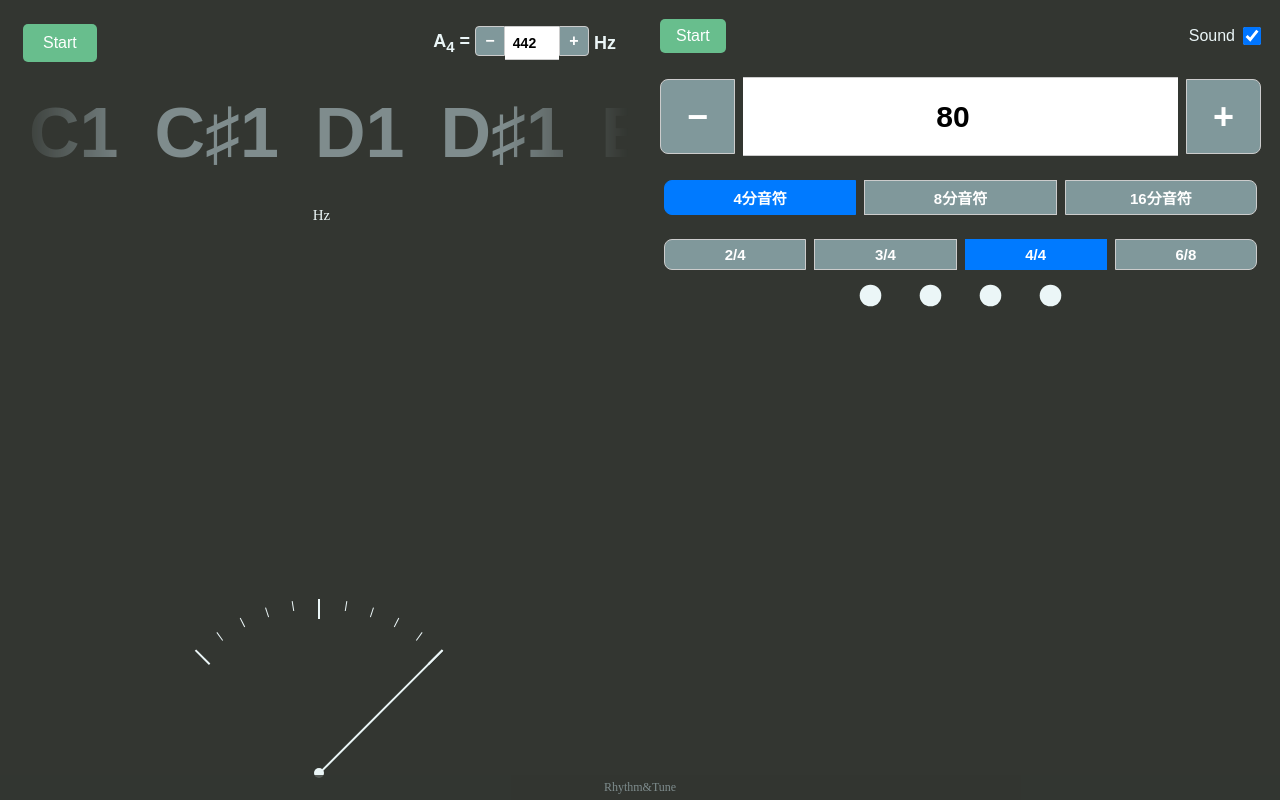
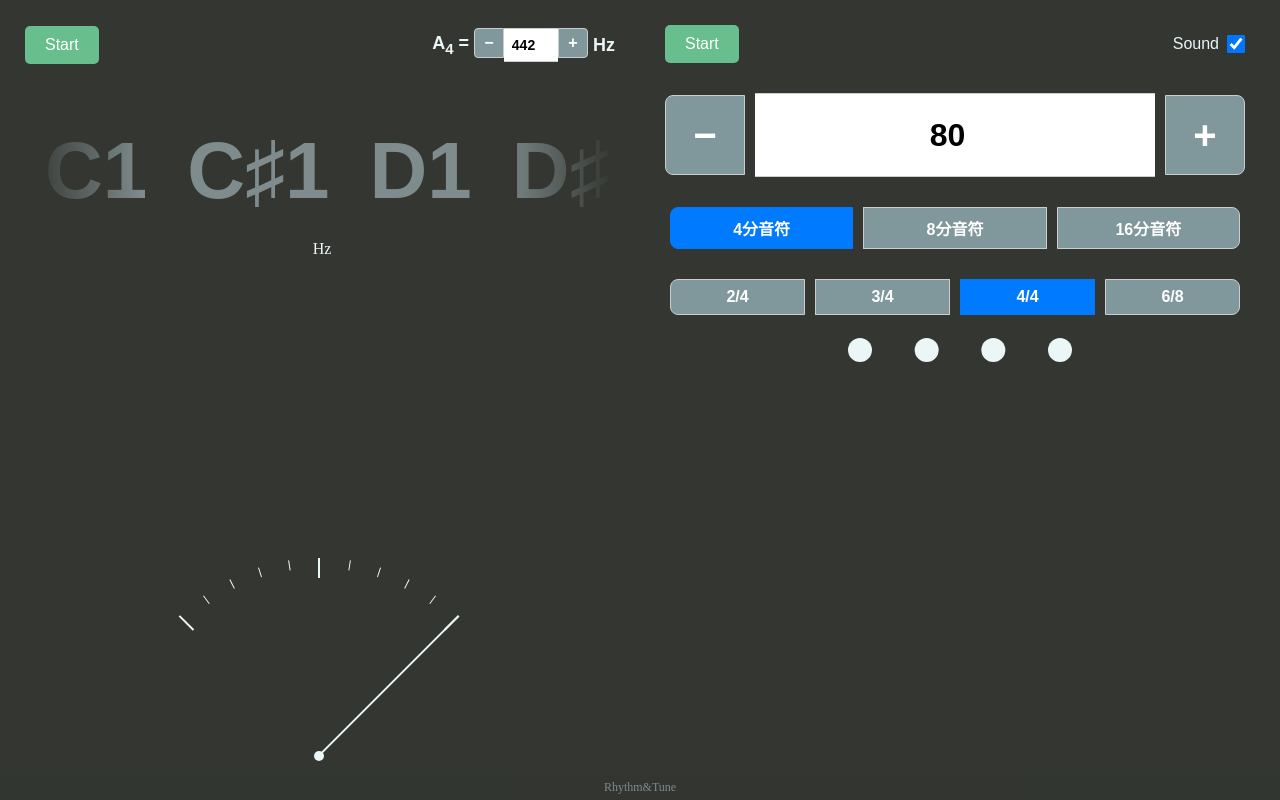
Before and after one commit to teru03/web-tuner-metronome, a Next.js app: page / in a window 1280 px wide. Built offline with nearby package versions, Linux system fonts and the light colour scheme.

Commit message:
Revert "画面調整"
This reverts commit 5cee2bd1d19e66257bcb3770a237a45dae79db5a.

```diff
--- a/app/globals.css
+++ b/app/globals.css
@@ -11,8 +11,8 @@ body {
 .container {
   display: flex;
   flex-direction: column;
-  padding: 3px; /* 5px -> 3px */
-  gap: 8px; /* 10px -> 8px */
+  padding: 5px;
+  gap: 10px;
   width: 100%;
   max-width: 100vw;
   height: 100vh;
@@ -21,7 +21,7 @@ body {
 
 .box-metronome {
   background-color: #333631;
-  padding: 8px; /* 10px -> 8px */
+  padding: 10px;
   flex: 1;
   min-height: 0;
   position: relative;
@@ -29,7 +29,7 @@ body {
 
 .box-tuner {
   background-color: #333631;
-  padding: 8px; /* 10px -> 8px */
+  padding: 10px;
   flex: 1;
   min-height: 0;
   position: relative;
@@ -40,10 +40,10 @@ body {
   position: absolute;
   flex-direction: column;
   display: flex;
-  top: 8px; /* 10px -> 8px */
-  left: 8px; /* 10px -> 8px */
-  right: 8px; /* 20px -> 8px */
-  height: 255px; /* 270px -> 255px */
+  top: 10px;
+  left: 10px;
+  right: 20px;
+  height: 270px;
   font-family: arial;
   font-size: 24px;
   font-weight: bold;
@@ -53,7 +53,7 @@ body {
 }
 
 .metronome-controls * {
-  margin: 4px; /* 5px -> 4px */
+  margin: 5px;
   display: inline-block;
 }
 
@@ -61,11 +61,11 @@ body {
   display: flex;
   justify-content: space-between;
   align-items: center;
-  padding: 4px; /* 5px -> 4px */
+  padding: 5px;
 }
 
 .metronome-start-btn {
-  padding: 8px 16px; /* 10px 20px -> 8px 16px */
+  padding: 10px 20px;
   font-size: 16px;
   background-color: #68be8d;
   color: white;
@@ -103,17 +103,17 @@ body {
   display: flex;
   align-items: center;
   gap: 0;
-  margin-top: 8px; /* 10px -> 8px */
+  margin-top: 10px;
   width: 100%;
 }
 
 .tempo-btn {
-  width: 75px; /* 80px -> 75px */
-  height: 75px; /* 80px -> 75px */
+  width: 80px;
+  height: 80px;
   border: 1px solid #ccc;
   background: #80989b;
   color: white;
-  font-size: 36px; /* 40px -> 36px */
+  font-size: 40px;
   font-weight: bold;
   cursor: pointer;
   display: flex;
@@ -140,12 +140,12 @@ body {
 
 .tempo-input {
   flex: 1;
-  height: 75px; /* 80px -> 75px */
+  height: 80px;
   border: 1px solid #ccc;
   border-left: none;
   border-right: none;
   text-align: center;
-  font-size: 30px; /* 32px -> 30px */
+  font-size: 32px;
   font-weight: bold;
   outline: none;
 }
@@ -158,7 +158,7 @@ body {
 .resolution-controls {
   display: flex;
   align-items: center;
-  gap: 8px; /* 10px -> 8px */
+  gap: 10px;
 }
 
 .resolution-buttons {
@@ -169,11 +169,11 @@ body {
 
 .resolution-btn {
   flex: 1;
-  padding: 6px 12px; /* 8px 16px -> 6px 12px */
+  padding: 8px 16px;
   border: 1px solid #ccc;
   background: #80989b;
   color: white;
-  font-size: 15px; /* 16px -> 15px */
+  font-size: 16px;
   font-weight: bold;
   cursor: pointer;
   user-select: none;
@@ -200,7 +200,7 @@ body {
 .time-signature-controls {
   display: flex;
   align-items: center;
-  gap: 8px; /* 10px -> 8px */
+  gap: 10px;
 }
 
 .time-signature-buttons {
@@ -211,11 +211,11 @@ body {
 
 .time-signature-btn {
   flex: 1;
-  padding: 6px 12px; /* 8px 16px -> 6px 12px */
+  padding: 8px 16px;
   border: 1px solid #ccc;
   background: #80989b;
   color: white;
-  font-size: 15px; /* 16px -> 15px */
+  font-size: 16px;
   font-weight: bold;
   cursor: pointer;
   user-select: none;
@@ -242,10 +242,10 @@ body {
 .beatCanvas {
   background-color: #333631;
   position: absolute;
-  top: 270px; /* 320px -> 270px */
-  left: 8px; /* 20px -> 8px */
-  right: 8px; /* 20px -> 8px */
-  height: 45px; /* 50px -> 45px */
+  top: 320px;
+  left: 20px;
+  right: 20px;
+  height: 50px;
   display: block;
 }
 
@@ -257,9 +257,9 @@ body {
 
 .notes-wrapper {
   position: absolute;
-  top: 80px; /* 100px -> 80px */
-  left: 8px; /* 20px -> 8px */
-  right: 8px; /* 20px -> 8px */
+  top: 100px;
+  left: 20px;
+  right: 20px;
   width: auto;
   max-width: none;
   margin: 0;
@@ -278,8 +278,8 @@ body {
   white-space: nowrap;
   min-width: max-content;
   font-family: sans-serif;
-  font-size: 70px; /* 80px -> 70px */
-  padding: 10px 0; /* 20px -> 10px */
+  font-size: 80px;
+  padding: 20px 0;
   text-align: center;
 }
 
@@ -289,7 +289,7 @@ body {
 
 .note {
   display: inline-block;
-  margin: 0 18px; /* 20px -> 18px */
+  margin: 0 20px;
   color: #7f8c8d;
   font-weight: bold;
   cursor: pointer;
@@ -301,10 +301,10 @@ body {
 
 .frequency {
   position: absolute;
-  top: 190px; /* 220px -> 190px */
-  left: 8px; /* 20px -> 8px */
-  right: 8px; /* 20px -> 8px */
-  font-size: 30px; /* 32px -> 30px */
+  top: 220px;
+  left: 20px;
+  right: 20px;
+  font-size: 32px;
   text-align: center;
   margin: 0;
   color: #ebf6f7;
@@ -319,10 +319,10 @@ body {
   position: absolute;
   left: 50%;
   transform: translateX(-50%);
-  bottom: 3%; /* 5% -> 3% */
+  bottom: 5%;
   width: 100%;
   max-width: 400px;
-  height: 22%; /* 25% -> 22% */
+  height: 25%;
   margin: 0 auto;
 }
 
@@ -534,106 +534,3 @@ body {
     width: 100%;
   }
 }
-
-@media (orientation: landscape) and (max-height: 450px) {
-  .container {
-    padding: 2px;
-    gap: 5px;
-  }
-
-  .box-metronome, .box-tuner {
-    padding: 5px;
-    display: flex;
-    flex-direction: column;
-    justify-content: center; /* 垂直方向の中央揃え */
-  }
-
-  /* --- Metronome Adjustments --- */
-
-  .metronome-controls {
-    position: relative;
-    display: flex;
-    flex-direction: column;
-    height: auto;
-    width: 100%;
-    padding: 0;
-    margin: 0;
-    top: auto; left: auto; right: auto;
-  }
-
-  .metronome-controls * {
-    margin: 2px;
-  }
-
-  .metronome-play {
-    padding: 2px;
-  }
-
-  .tempo-stepper {
-    margin-top: 5px;
-  }
-
-  .tempo-btn {
-    width: 45px;
-    height: 45px;
-    font-size: 22px;
-  }
-
-  .tempo-input {
-    height: 45px;
-    font-size: 22px;
-  }
-
-  .resolution-btn, .time-signature-btn {
-    padding: 4px 6px;
-    font-size: 12px;
-  }
-
-  .beatCanvas {
-    position: relative;
-    height: 30px;
-    margin-top: 5px;
-    width: 100%;
-    top: auto; left: auto; right: auto;
-  }
-
-  /* --- Tuner Adjustments --- */
-
-  .tuner-controls {
-    position: relative;
-    height: auto;
-    padding: 0;
-    width: 100%;
-    top: auto; left: auto; right: auto;
-  }
-
-  .meter {
-    position: relative;
-    transform: none;
-    left: auto;
-    bottom: auto;
-    width: 100%;
-    height: 50px; /* 高さを固定 */
-    flex-shrink: 0;
-    margin-top: 5px;
-  }
-
-  .notes-wrapper {
-    position: relative;
-    top: auto; left: auto; right: auto;
-    width: 100%;
-    margin-top: 5px;
-  }
-
-  .notes-list {
-    font-size: 40px;
-    padding: 5px 0;
-  }
-
-  .frequency {
-    position: relative;
-    top: auto; left: auto; right: auto;
-    font-size: 20px;
-    margin-top: 5px;
-  }
-}
```
